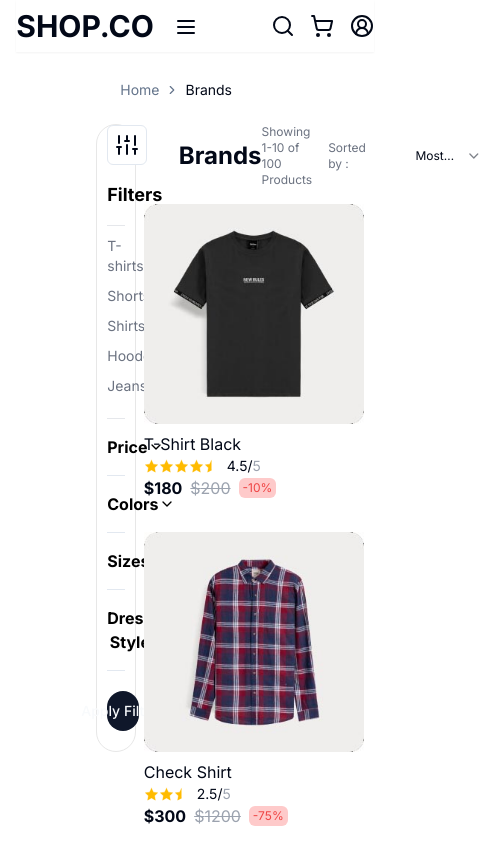
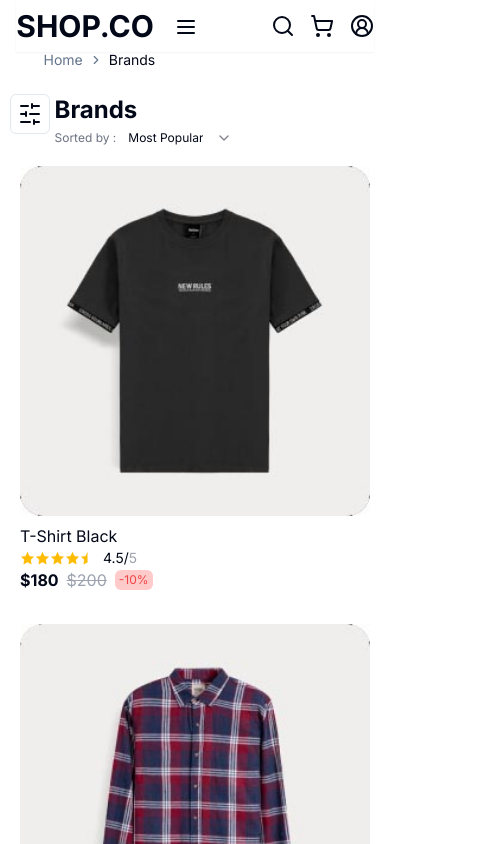
Before and after one commit to Sayed-Rafiul-Islam/e-commerce-front, a Next.js app: page /brands in a window 390 px wide. Shown: the top 844 px of the page, 494 px wide, since content can reach past the window. Built offline with nearby package versions, Linux system fonts and the light colour scheme.

Commit message:
filter done

```diff
--- a/app/[style]/page.tsx
+++ b/app/[style]/page.tsx
@@ -44,12 +44,11 @@ import { cn } from "@/lib/utils"
 
 
 import './style.css'
-import { ChevronRightIcon, SlidersVertical } from "lucide-react"
+import { ChevronRightIcon, SlidersHorizontal, SlidersVertical, X } from "lucide-react"
 import Link from "next/link"
 import { useState } from "react"
 import { Button } from "@/components/ui/button"
 import Products from "@/components/products"
-import FilterToogle from "@/components/ui/filter-toogle"
 
 
 interface StylePageProps {
@@ -203,7 +202,9 @@ const StylePage : React.FC<StylePageProps> = ({params}) => {
 
 
     return (
-        <div className="w-11/12 p-20 mx-auto">
+        <div className="style-page">
+
+
             <Breadcrumb className="ml-6 mb-6 text-gray-400">
                     <BreadcrumbList>
                         <BreadcrumbItem>
@@ -217,16 +218,21 @@ const StylePage : React.FC<StylePageProps> = ({params}) => {
                         </BreadcrumbItem>
                     </BreadcrumbList>
             </Breadcrumb>
+
         <section className="flex gap-2">
-            {/* filters  */}
-            <div className="filters">
-            <Drawer direction="left">
-            <DrawerTrigger asChild>
+        <Drawer direction="bottom">
+            <DrawerTrigger className="filter-toggle" asChild>
                 <Button variant="outline" size="icon">
-                    <SlidersVertical />
+                    <SlidersHorizontal />
                 </Button>
             </DrawerTrigger>
-            <DrawerContent className="">
+            <DrawerContent className="px-5">
+            <div className="filters-heading flex justify-between items-center py-4 border-b border-gray-200">
+                    <h3 className="text-black text-lg font-bold">Filters</h3>
+                    <DrawerClose>
+                        <X />
+                    </DrawerClose>
+                </div>
             <div className="genre border-b border-gray-200 pb-3">
                     {
                         genre.map(({id,label,value}) =>
@@ -234,7 +240,11 @@ const StylePage : React.FC<StylePageProps> = ({params}) => {
                             className="flex justify-between items-center my-2.5 text-gray-500 hover:text-gray-800 transition-all"
                             key={id}
                             >
-                                <h4 className="text-sm" >{label}</h4>
+                                <h4 className="text-sm" >
+                                <DrawerClose>
+                                    {label}
+                                </DrawerClose>
+                                </h4>
                                 <ChevronRightIcon size={18}/>
                             </Link>
                         )
@@ -268,7 +278,7 @@ const StylePage : React.FC<StylePageProps> = ({params}) => {
                         <AccordionItem value="colors">
                             <AccordionTrigger className="text-black text-md font-bold hover:no-underline">Colors</AccordionTrigger>
                             <AccordionContent>
-                                <div className='grid grid-cols-4 gap-4 mt-2'>
+                                <div className='grid md:grid-cols-6 grid-cols-4 gap-4 mt-2'>
                                     {
                                         colors.map((color,index) =>
                                             <div key={index} className={`color ${color === selectedColor && 'selected'}`}>
@@ -287,7 +297,7 @@ const StylePage : React.FC<StylePageProps> = ({params}) => {
                         <AccordionItem value="sizes">
                             <AccordionTrigger className="text-black text-md font-bold hover:no-underline">Sizes</AccordionTrigger>
                             <AccordionContent>
-                                <div className='grid grid-cols-3 gap-4 mt-2'>
+                                <div className='grid md:grid-cols-6 grid-cols-4 gap-4 mt-2'>
                                     {
                                         sizes.map(({id,value,name} : any) =>
                                             <div key={id} className={`size ${value === selectedSize && 'selected'}`}>
@@ -312,7 +322,11 @@ const StylePage : React.FC<StylePageProps> = ({params}) => {
                                             className="flex justify-between items-center my-2.5 text-gray-500 hover:text-gray-800 transition-all"
                                             key={id}
                                             >
-                                                <h4 className="text-sm" >{label}</h4>
+                                                <h4 className="text-sm" >
+                                                <DrawerClose>
+                                                    {label}
+                                                </DrawerClose>
+                                                </h4>
                                                 <ChevronRightIcon size={18}/>
                                             </Link>
                                         )
@@ -321,8 +335,15 @@ const StylePage : React.FC<StylePageProps> = ({params}) => {
                         </AccordionItem>
                     </Accordion>
                 </div>
+
+                <Button className="lg:w-1/2 md:w-2/3 w-5/6 mx-auto rounded-3xl my-5">Apply Filters</Button>
             </DrawerContent>
             </Drawer>
+
+            {/* filters  */}
+
+            <div className="filters">
+
                 <div className="filters-heading flex justify-between py-4 items-center border-b border-gray-200">
                     <h3 className="text-black text-lg font-bold">Filters</h3>
                     <SlidersVertical size={20} className="text-gray-500"/>
@@ -348,7 +369,7 @@ const StylePage : React.FC<StylePageProps> = ({params}) => {
                             <AccordionTrigger className="text-black text-md font-bold hover:no-underline">Price</AccordionTrigger>
                             <AccordionContent>
                             <div className="wrapper mt-5 mb-8">
-                                <div className="slider ">
+                                <div className="slider">
                                     <div className={`progress`} style={{left : `${priceMinPar}%`, right : `${priceMaxPar}%`}}/>
                                     <h3 className="absolute text-xs font-semibold top-3" style={{left : `${priceMinPar - priceMinPar/7}%`}} >{priceMin} $</h3>
                                     <h3 className="absolute text-xs font-semibold -top-5" style={{right : `${priceMaxPar - priceMaxPar/7}%`}} >{priceMax} $</h3>
@@ -369,7 +390,7 @@ const StylePage : React.FC<StylePageProps> = ({params}) => {
                         <AccordionItem value="colors">
                             <AccordionTrigger className="text-black text-md font-bold hover:no-underline">Colors</AccordionTrigger>
                             <AccordionContent>
-                                <div className='grid grid-cols-4 gap-4 mt-2'>
+                                <div className='colors-grid mt-2'>
                                     {
                                         colors.map((color,index) =>
                                             <div key={index} className={`color ${color === selectedColor && 'selected'}`}>
--- a/app/[style]/style.css
+++ b/app/[style]/style.css
@@ -11,7 +11,8 @@
 }
 
 .style-heading {
-    padding: 0px 35px ;
+    width: 90%;
+    margin-inline: auto;
 }
 
 
@@ -125,16 +126,54 @@ input[type='range']::-moz-slider-thumb {
     border: 2px solid black;
 }
 
+.style-page {
+    width: 90%;
+    margin-inline: auto;
+    padding-block: 80px ;
+}
+
+.colors-grid {
+    display: grid;
+    grid-template-columns: repeat(4, minmax(0, 1fr));
+}
+.filter-toggle {
+    display: none;
+}
 
 @media (max-width: 1370px) {
-    .filters {
-        width: 20%;
-        height: 100%;
-        border: 1px solid rgb(231, 231, 231);
-        border-radius: 20px;
-        padding-bottom: 20px;
-        padding-inline: 10px;
+    .style-heading {
+        width: 95%;
+        margin-inline: auto;
     }
+}
+
+@media (max-width: 1280px) {
+    .style-page {
+        width: 90%;
+        margin-inline: auto;
+        padding-block: 50px ;
+    }
+    .style {
+        width: 100%;
+    }
+    .genre > a > h4 {
+        font-size: 12px;
+    }
+    .dress-style  h4 {
+        font-size: 12px;
+    }
+    .slider > h3 {
+        font-size: 10px;
+    }
+
+    .colors-grid {
+        grid-template-columns: repeat(3, minmax(0, 1fr));
+    }
+
+
+
+}
+@media (max-width: 1000px) {
     .style {
         width: 80%;
     }
@@ -143,18 +182,7 @@ input[type='range']::-moz-slider-thumb {
         padding: 0px 35px ;
     }
 }
-@media (max-width: 900px) {
-    .filters-heading > svg {
-
-    }
-    .filters {
-        width: 20%;
-        height: 100%;
-        border: 1px solid rgb(231, 231, 231);
-        border-radius: 20px;
-        padding-bottom: 20px;
-        padding-inline: 10px;
-    }
+@media (max-width: 1280px) {
     .style {
         width: 80%;
     }
@@ -163,3 +191,51 @@ input[type='range']::-moz-slider-thumb {
         padding: 0px 35px ;
     }
 }
+@media (max-width: 1000px) {
+    .filter-toggle {
+        display: flex;
+        justify-content: center;
+        align-items: center;
+        position: absolute;
+        left: 10px;
+    }
+    .filters {
+        display: none;
+    }
+    .style {
+        width: 100%;
+    }
+}
+@media (max-width: 768px) {
+    .filter-toggle {
+        display: flex;
+        justify-content: center;
+        align-items: center;
+        position: absolute;
+        left: 10px;
+    }
+    .filters {
+        display: none;
+    }
+    .style {
+        width: 100%;
+    }
+
+    .style-heading {
+        flex-direction: column;
+        align-items: start;
+    }
+    .style-heading > div {
+        width: 100%;
+        justify-content: space-between;
+    }
+}
+@media (max-width: 650px) {
+    .style-heading > div > h6 {
+        display: none;
+    }
+    .style-heading {
+        width: 100%;
+        margin-inline: auto;
+    }
+}
--- a/components/products.css
+++ b/components/products.css
@@ -3,4 +3,39 @@
     margin-inline: auto;
     padding-bottom: 20px;
     border-bottom: 1px solid rgb(226, 226, 226);
+    margin: 0;
+    padding: 0;
 }
+
+@media (max-width: 1280px) {
+    .products > div > div > .card-image {
+        width: 180px;
+        height: 180px;
+    }
+}
+@media (max-width: 1025px) {
+    .products > div > div > .card-image {
+        width: 250px;
+        height: 250px;
+    }
+}
+@media (max-width: 768px) {
+    .products > div  {
+        grid-template-columns: repeat(2, minmax(0, 1fr));
+    }
+}
+@media (max-width: 650px) {
+    .products > div > div > .card-image {
+        width: 150px;
+        height: 150px;
+    }
+}
+@media (max-width: 500px) {
+    .products > div > div > .card-image {
+        width: 350px;
+        height: 350px;
+    }
+    .products > div  {
+        grid-template-columns: repeat(1, minmax(0, 1fr));
+    }
+}
--- a/components/products.tsx
+++ b/components/products.tsx
@@ -155,12 +155,10 @@ const Products = () => {
 
 
     const pageCount = Math.ceil(products.length / 10)
-    // const pageCount = 10
     const pages = Array.from({length: pageCount}, (v, i) => i)
     const [page, setPage] = useState(0)
     const [items,setItems] = useState([])
 
-    console.log(page,pages.length -1)
     useEffect(()=>{
         const show : any = products.slice(page*10,(page + 1)*10)
         setItems(show)
--- a/components/ui/drawer.tsx
+++ b/components/ui/drawer.tsx
@@ -59,7 +59,7 @@ const DrawerContent = React.forwardRef<
     >
 
       { (!direction || direction === "bottom") &&
-        (<div className="mx-auto mt-4 h-2 w-[100px] rounded-full bg-muted" />)
+        (<div className="mx-auto mt-4 h-0 w-[100px] rounded-full bg-muted" />)
       }
       {children}
     </DrawerPrimitive.Content>
```
